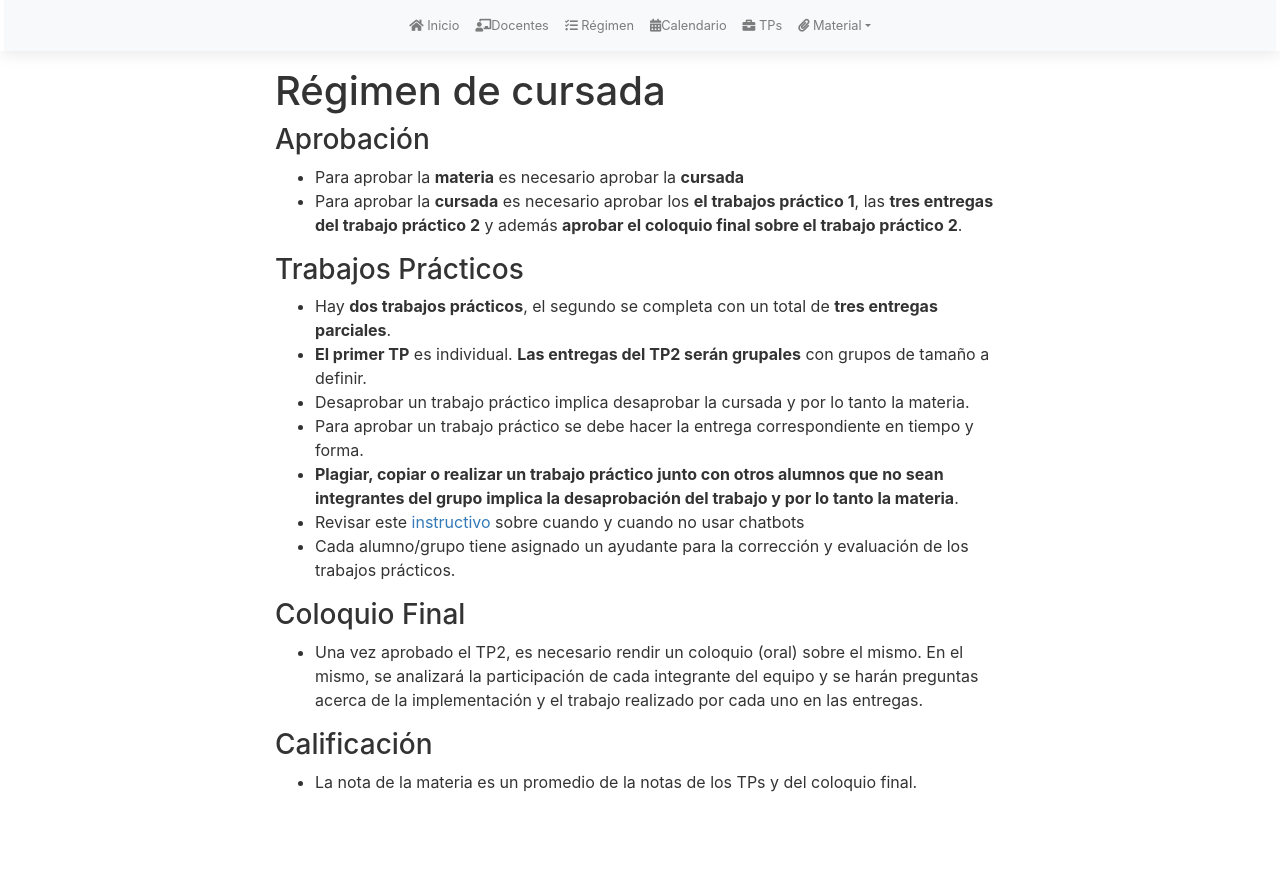
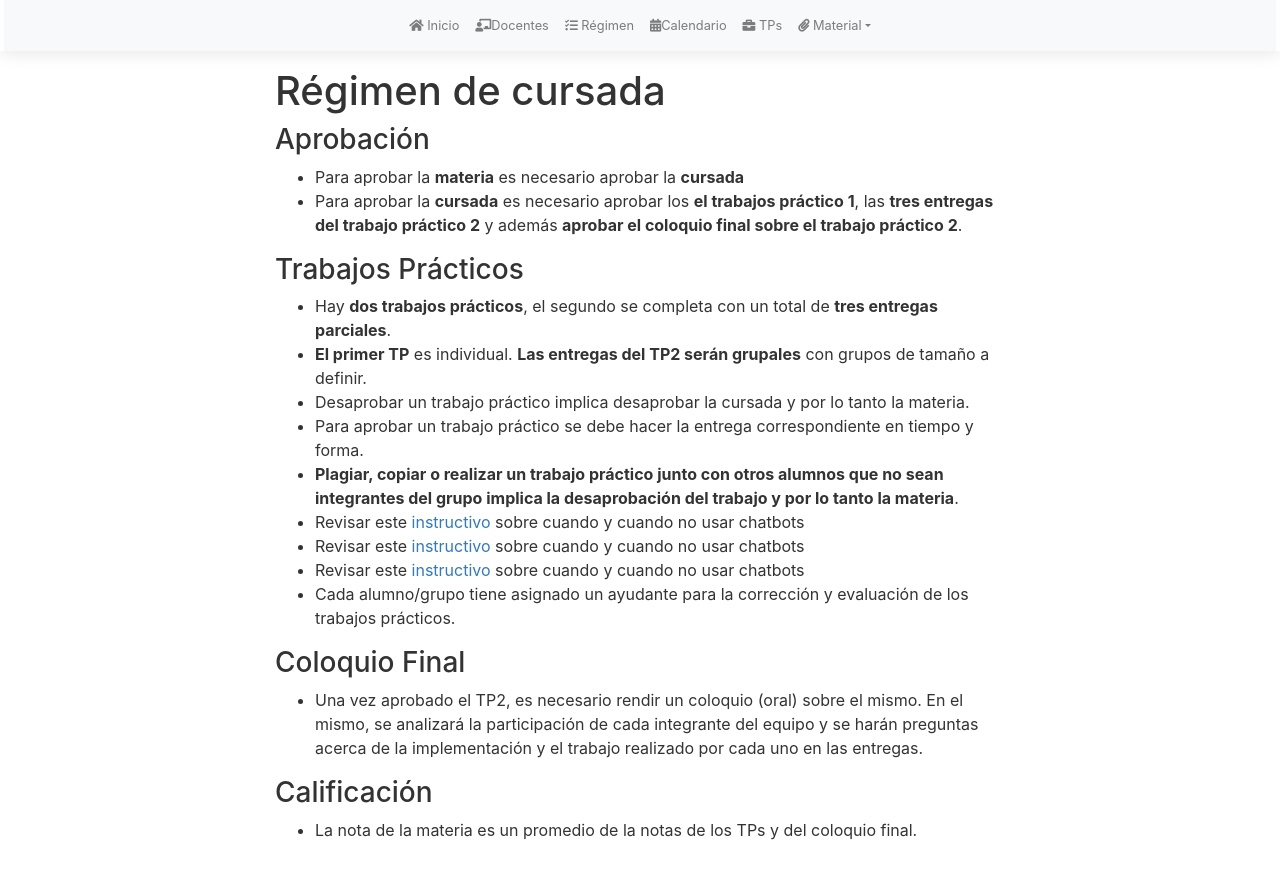
Before and after one commit to intro-tb022/intro, a Jekyll site: the page built from regimen.md, in a window 1280 px wide. Shown: the top 879 px of the page. Built offline with Jekyll 4.4.1, drawn with Linux system fonts in a browser that asks for light colours; nearby versions of some CDN libraries; our own code applies the rules of GitHub Pages for plain Markdown files.

Commit message:
Todos los ejemplos a la vez

```diff
--- a/regimen.md
+++ b/regimen.md
@@ -15,7 +15,9 @@ Régimen de cursada
 * Desaprobar un trabajo práctico implica desaprobar la cursada y por lo tanto la materia.
 * Para aprobar un trabajo práctico se debe hacer la entrega correspondiente en tiempo y forma.
 * **Plagiar, copiar o realizar un trabajo práctico junto con otros alumnos que no sean integrantes del grupo implica la desaprobación del trabajo y por lo tanto la materia**.
-* Revisar este [instructivo](/utils/chatbots) sobre cuando y cuando no usar chatbots
+* Revisar este [instructivo](utils/chatbots) sobre cuando y cuando no usar chatbots
+* Revisar este [instructivo](intro/utils/chatbots) sobre cuando y cuando no usar chatbots
+* Revisar este [instructivo](/intro/utils/chatbots) sobre cuando y cuando no usar chatbots
 * Cada alumno/grupo tiene asignado un ayudante para la corrección y evaluación de los trabajos prácticos.
 
 ### Coloquio Final
```
